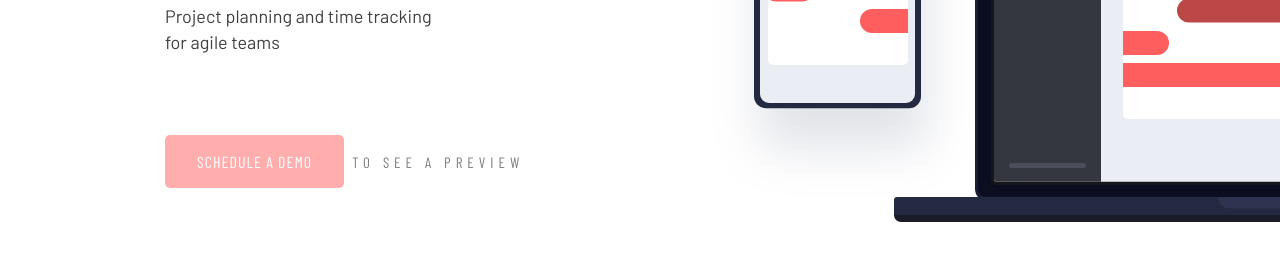
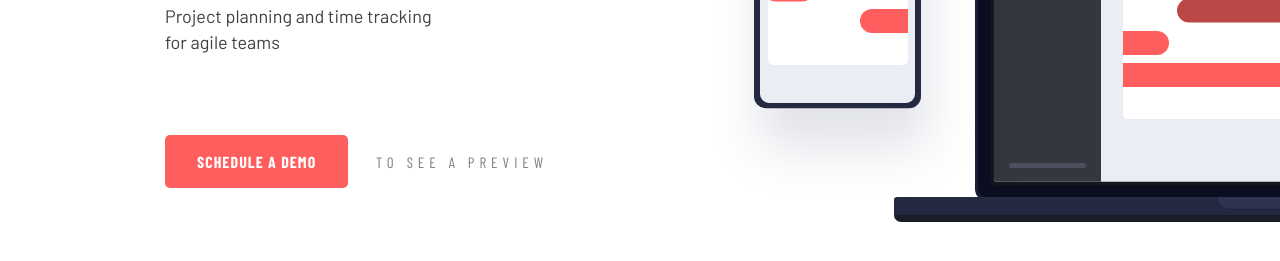
Before and after one commit to norman02/project-tracking-component, a plain HTML site: page index.html in a window 1280 px wide. Shown: the part 503-764 px from the top of the page. Drawn offline with nearby package versions, Linux system fonts and the light colour scheme.

Commit message:
bug fix demo button

```diff
--- a/css/style.css
+++ b/css/style.css
@@ -37,7 +37,6 @@ body {
 
 .main {
     margin-left: 16.5rem;
-    /* max-width: 1440px; */
 }
 
 nav {
@@ -135,12 +134,17 @@ h1 {
 .demo {
     text-decoration: none;
     display: inline-block;
+    font-family: 'Barlow Condensed', sans-serif;
     font-size: 1.6rem;
+    font-weight: 700;
+    text-transform: uppercase;
     letter-spacing: 0.107rem;
     background-color: #FF5E5E;
     color: white;
     padding: 1.5rem 3.2rem;
     border-radius: 5px;
+    opacity: 100%;
+    margin-right: 24px;
 }
 
 .image-container {
--- a/index.html
+++ b/index.html
@@ -35,7 +35,7 @@
 
                 <p class="motto">Project planning and time tracking <br> for agile teams</p>
 
-                <p class="faded-caps"><a class="demo" href="#">Schedule A Demo</a> to see a preview</p>
+                <p ><a class="demo" href="#">Schedule A Demo</a> <span class="faded-caps">to see a preview</span> </p>
             </section>
             <div class="image-container">
                 <img src="./images/illustration-devices.svg" alt="illustration of devices">
```
